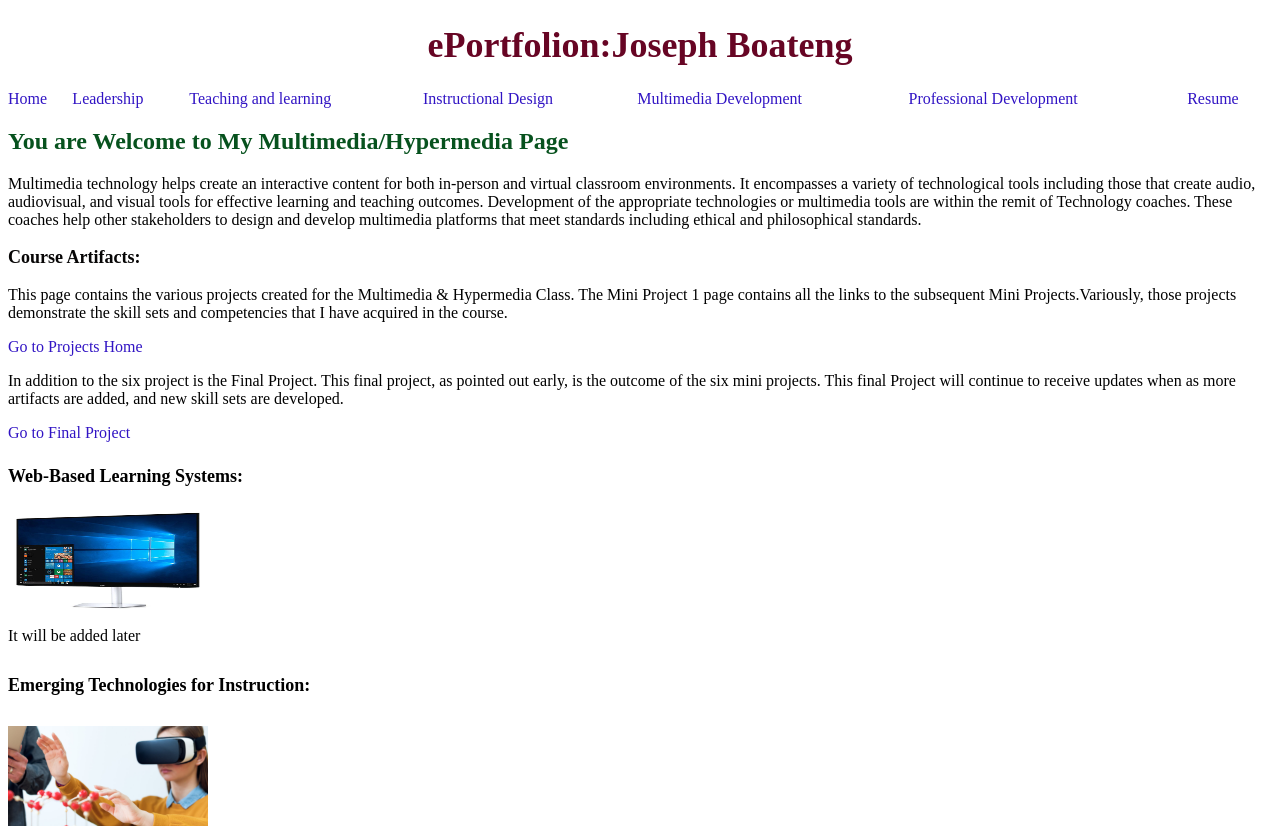
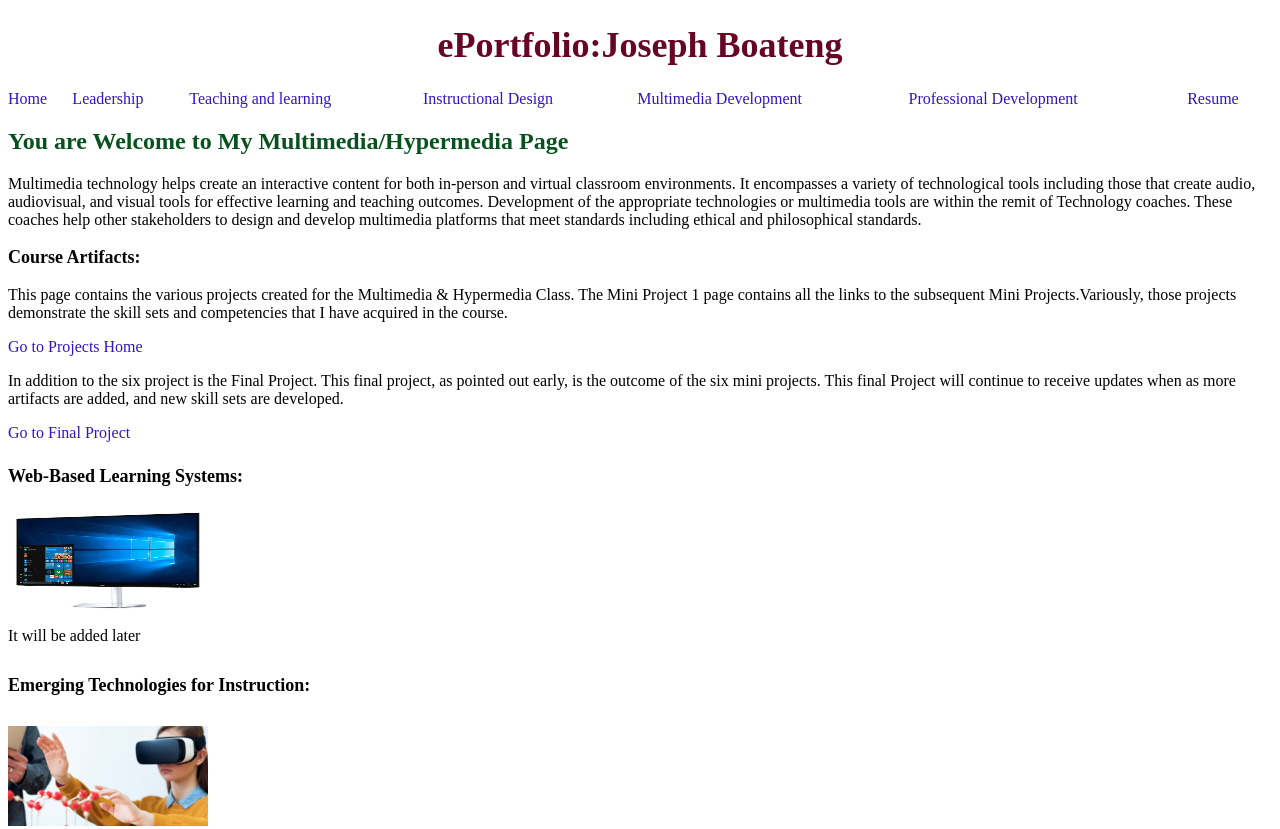
Before and after one commit to Agyenim69/final_p.html, a plain HTML site: page MD.html in a window 1280 px wide. Shown: the top 829 px of the page. Drawn offline with Linux system fonts and the light colour scheme.

Commit message:
Add files via upload

```diff
--- a/MD.html
+++ b/MD.html
@@ -57,7 +57,7 @@ h6 {
 </style>
 </head>
 <body>
-<h1 class="c1">ePortfolion:Joseph Boateng</h1>
+<h1 class="c1">ePortfolio:Joseph Boateng</h1>
 <table width="100%" border="0" cellspacing="0" cellpadding="0">
 <tbody>
 <tr>
```
